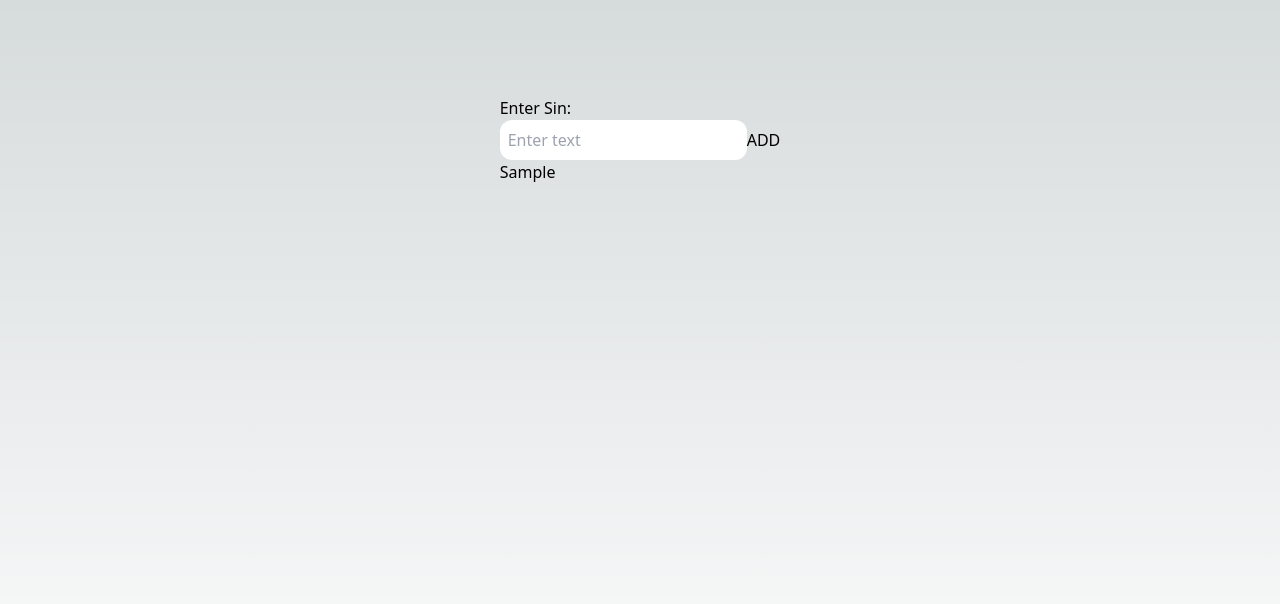
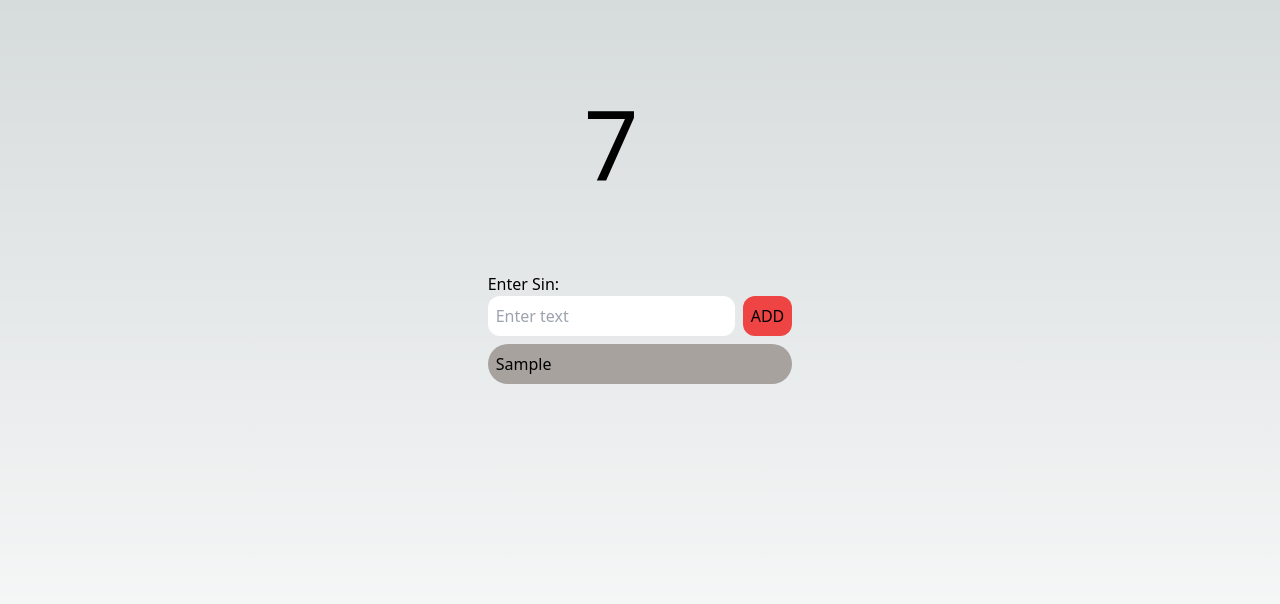
Before and after one commit to AndriwT/hellapp, a Next.js app: page / in a window 1280 px wide. Both pictures are taken after typing "Sample" into the empty fields and a click on the button "ADD". Shown: the top 604 px of the page. Built offline with nearby package versions, Linux system fonts and the light colour scheme.

Commit message:
added karma counter

```diff
--- a/src/components/App.tsx
+++ b/src/components/App.tsx
@@ -3,7 +3,6 @@ import InputSin from "./InputSin";
 const App = () => {
   return (
     <div>
-      <h1>Enter Sin:</h1>
       <InputSin />
     </div>
   );
--- a/src/components/InputSin.tsx
+++ b/src/components/InputSin.tsx
@@ -3,6 +3,7 @@ import { ChangeEvent, KeyboardEvent, useState } from "react";
 const InputSin = () => {
   const [sin, setSin] = useState("");
   const [sins, setSins] = useState<string[]>([]);
+  const [karma, setKarma] = useState(0);
 
   const handleChange = (event: ChangeEvent<HTMLInputElement>) => {
     setSin(event.target.value);
@@ -15,6 +16,7 @@ const InputSin = () => {
     }
     setSin("");
     setSins([...sins, sin]);
+    setKarma(karma + Math.floor(Math.random() * 10) + 1);
   };
 
   const handleKeyDown = (e: KeyboardEvent<HTMLInputElement>) => {
@@ -25,6 +27,8 @@ const InputSin = () => {
 
   return (
     <div>
+      <h1 className="text-8xl mb-20 ml-24">{karma}</h1>
+      <h1>Enter Sin:</h1>
       <input
         placeholder="Enter text"
         className="text-black p-2 rounded-xl"
@@ -32,10 +36,14 @@ const InputSin = () => {
         value={sin}
         onKeyDown={handleKeyDown}
       />
-      <button onClick={onAddClick}>ADD</button>
+      <button className="bg-red-500 p-2 ml-2 rounded-xl" onClick={onAddClick}>
+        ADD
+      </button>
       <div>
         {sins.map((sin) => (
-          <div key={sin}>{sin}</div>
+          <div className="bg-stone-400 mt-2 mb-2 p-2 rounded-full " key={sin}>
+            {sin}
+          </div>
         ))}
       </div>
     </div>
--- a/src/pages/index.tsx
+++ b/src/pages/index.tsx
@@ -10,7 +10,7 @@ export default function Home() {
       <Head>
         <title>HellApp</title>
       </Head>
-      <main className="flex min-h-screen flex-col items-center justify-between p-24">
+      <main className="flex min-h-screen flex-col items-center justify-between p-24 w-62">
         <App />
       </main>
     </>
```
